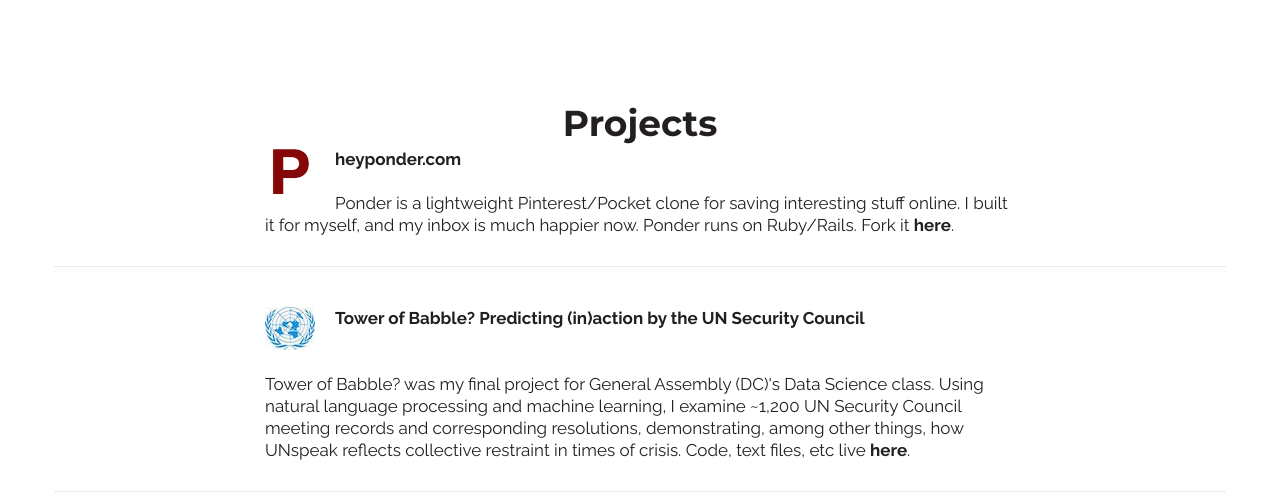
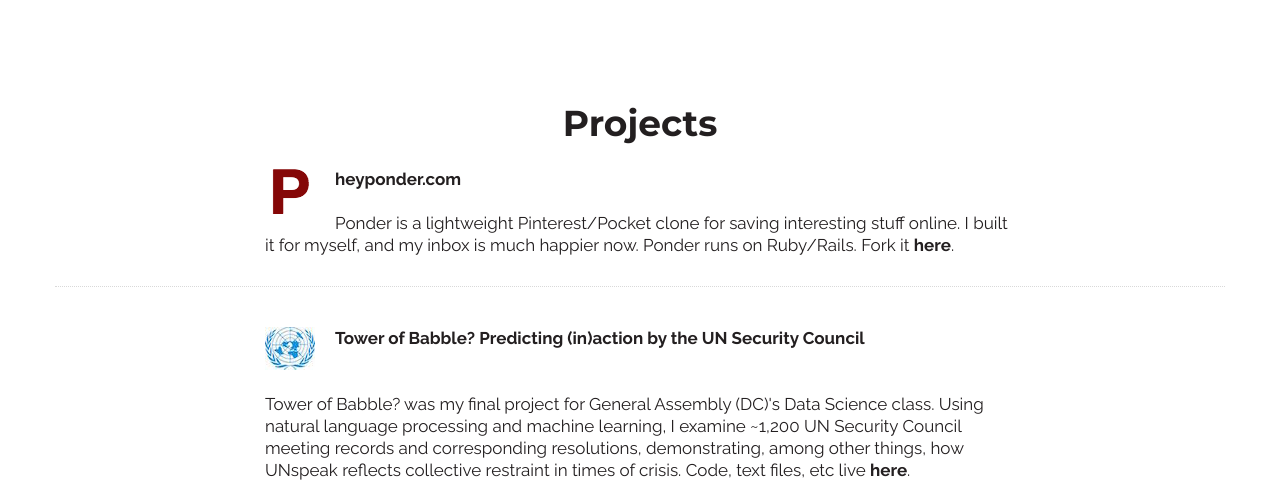
Before and after one commit to wandergram/wandergram.github.io, a plain HTML site: page index.html in a window 1280 px wide. Shown: the part 802-1300 px from the top of the page. Drawn offline with nearby package versions, Linux system fonts and the light colour scheme.

Commit message:
fixed spacing

```diff
--- a/index.html
+++ b/index.html
@@ -67,7 +67,7 @@
       <div class="container">
 
         <div class="row margin-30 news-container">
-          <div align = "center"><h3>Projects</h3></div>
+          <div align = "center"><h3>Projects</h3></div><br />
           <div class="col-sm-10 col-sm-offset-1 col-md-8 col-md-offset-2 wow fadeInLeft" data-wow-delay="0.3s">
             <a href="http://www.heyponder.com" target="_blank">
             <img class="news-img pull-left" src="img/ponder.png" alt="Ponder">
```
